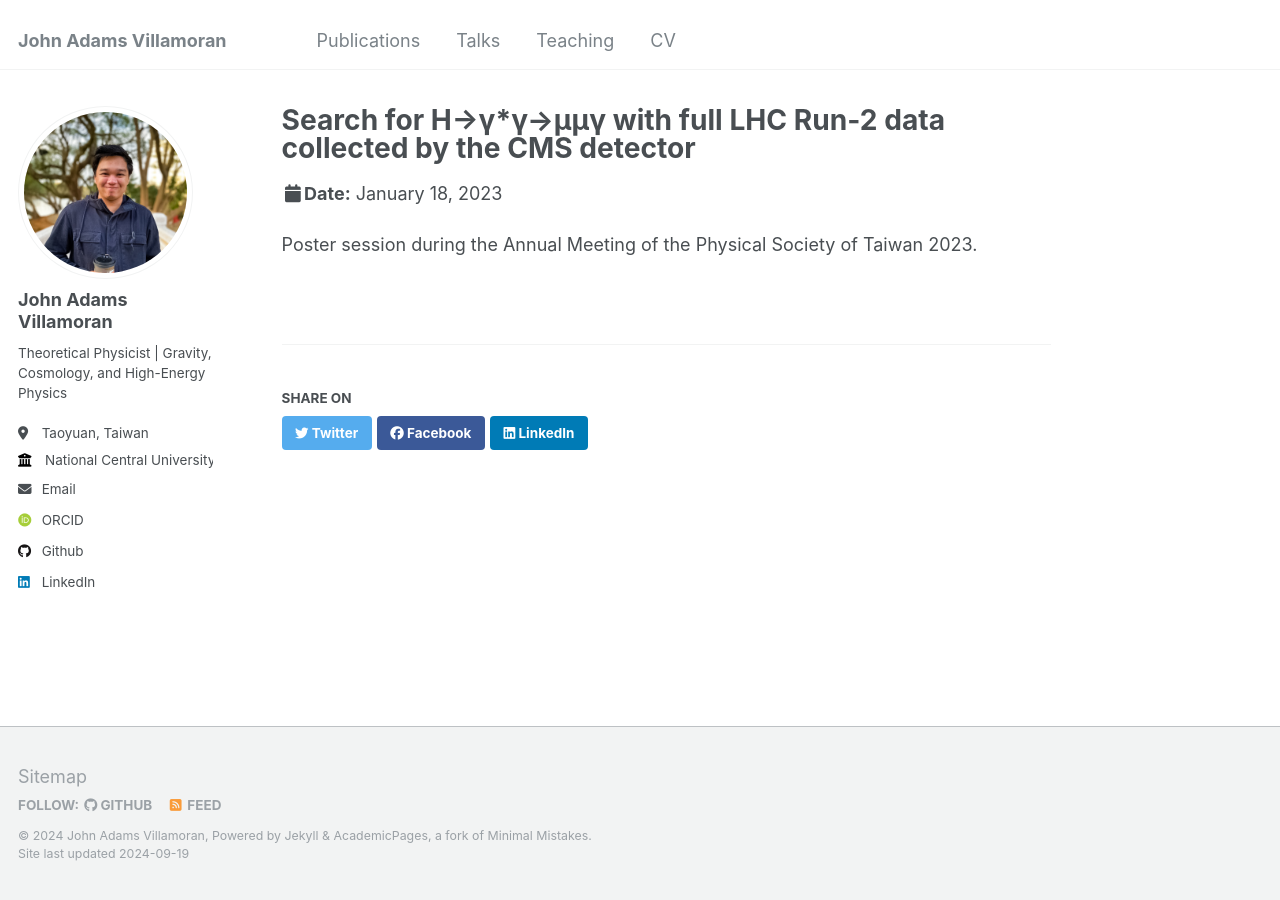
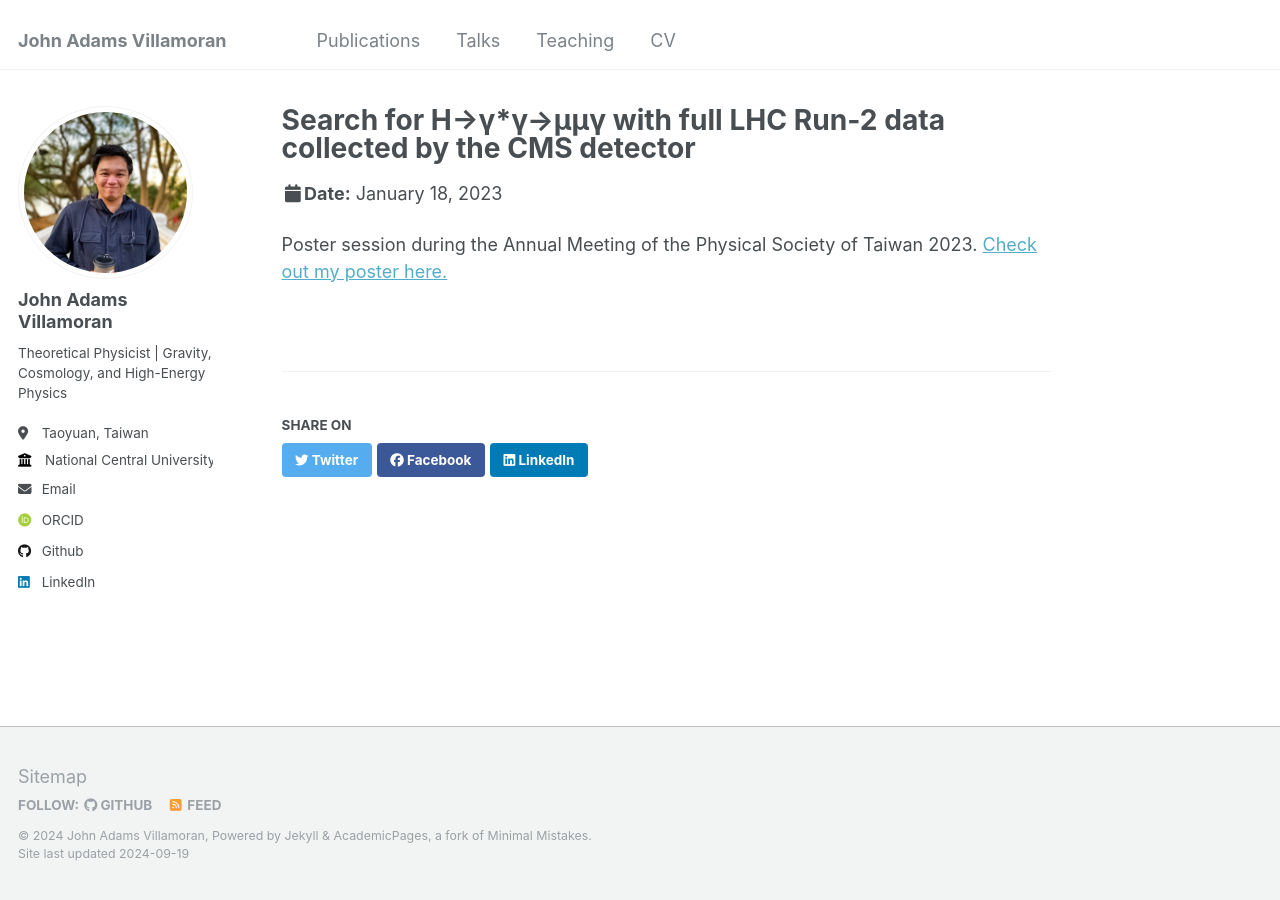
Before and after one commit to arceon09/arceon09.github.io, a Jekyll site: the page built from _talks/2023-01-18-talk-1.md, in a window 1280 px wide. Built offline with Jekyll 4.4.1, drawn with Linux system fonts in a browser that asks for light colours; some web fonts are replaced.

Commit message:
added poster file

```diff
--- a/_talks/2023-01-18-talk-1.md
+++ b/_talks/2023-01-18-talk-1.md
@@ -10,3 +10,4 @@ slidesurl: 'http://arceon09.github.io/files/JohnAdamsVillamoran_TPS2023_Poster.p
 ---
 
 Poster session during the Annual Meeting of the Physical Society of Taiwan 2023.
+[Check out my poster here.](http://arceon09.github.io/files/JohnAdamsVillamoran_TPS2023_Poster.pdf)
```
Also changed, not shown: 2 other files.
